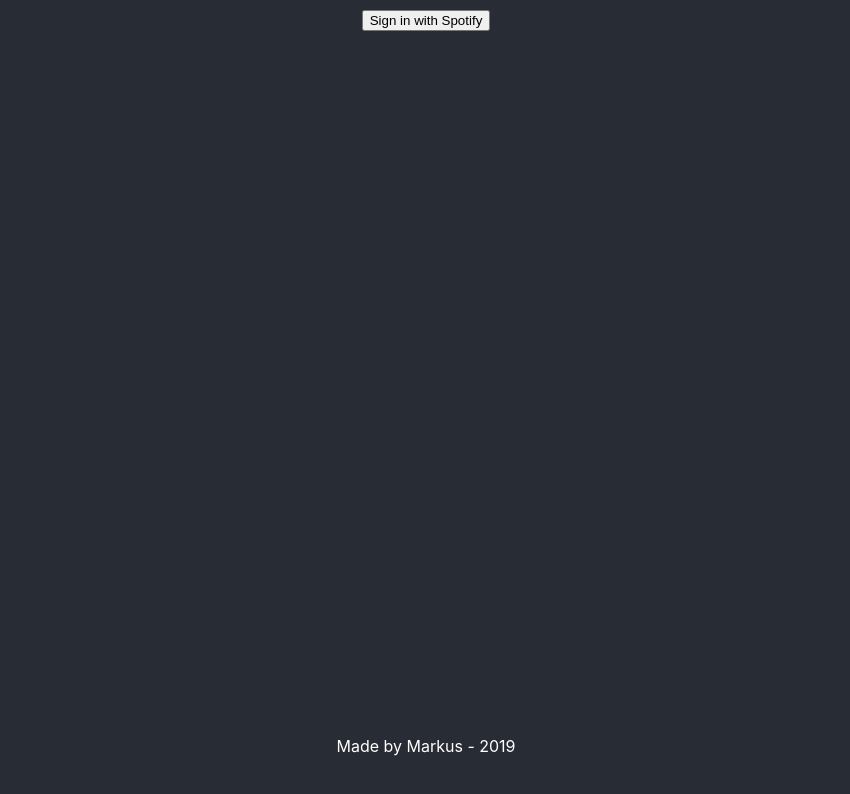
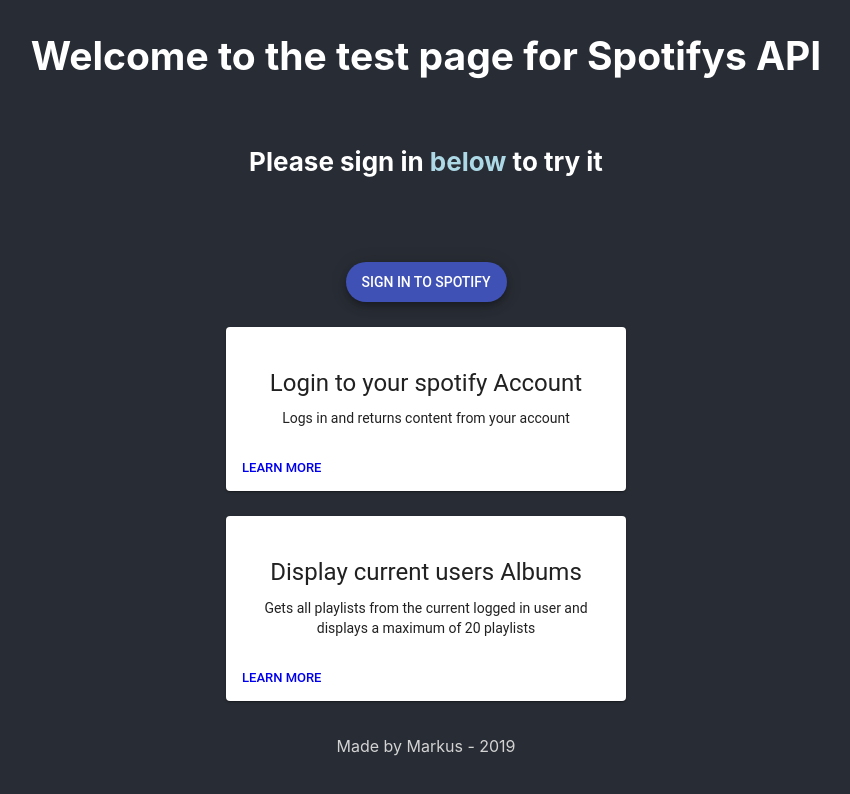
Before and after one commit to MarkusSagen/mk3-spotify, a React (Create React App) app: page / in a window 1280 px wide. Shown: the top 794 px of the page, without its empty margins (214-1064 px from the left). Built offline with nearby package versions, Linux system fonts and the light colour scheme; grey boxes are pictures that could not be loaded.

Commit message:
Updated style

```diff
--- a/src/App.js
+++ b/src/App.js
@@ -7,6 +7,12 @@
 import { withStyles } from '@material-ui/core/styles';
 import Fab from '@material-ui/core/Fab';
 import Button from '@material-ui/core/Button';
+import Card from '@material-ui/core/Card';
+import CardActionArea from '@material-ui/core/CardActionArea';
+import CardActions from '@material-ui/core/CardActions';
+import CardContent from '@material-ui/core/CardContent';
+import CardMedia from '@material-ui/core/CardMedia';
+import Typography from '@material-ui/core/Typography';
 
 // Styles
 let defaultTextColor = '#fff';
@@ -15,21 +21,16 @@
   display: 'inline-block',
 }
 
-let signInButtonStyle = withStyles({
-  root: {
-    background: 'linear-gradient(45deg, #FE6B8B 30%, #FF8E53 90%)',
-    borderRadius: 3,
-    border: 0,
-    color: 'white',
-    height: 48,
-    width: 400,
-    padding: '0 30px',
-    boxShadow: '0 3px 5px 2px rgba(255, 105, 135, .3)',
+const styles = theme => ({
+  margin: {
+    margin: theme.spacing.unit,
   },
-  label: {
-    textTransform: 'capitalize',
+  extendedIcon: {
+    marginRight: theme.spacing.unit,
   },
-})(Fab);;
+});
+
+
 
 
 
@@ -87,7 +88,7 @@
   render() {
     return(
       <div>
-
+      <p style={{color: '#ddd', fontSize: 'calc(8px + 2vmin)'}}> Filter Playlists</p>
       <input type="text" onKeyUp={e =>
         this.props.onTextChange(e.target.value)}/>
     </div>
@@ -117,17 +118,15 @@
   // Since playlist is garanteed to exist when rendered, we remove check here
   render() {
     return(
-      <div className="PlaylistComponent" style={{...defaultStyle, padding: '40px 20px', width: '25%'}}>
-        <h3> {this.props.playlists.length} Playlists </h3>
+      <div className="PlaylistComponent" style={{...defaultStyle, padding: '40px 10px', width: '25%'}}>
+        <h3 style={{marginBottom: '0px'}}> Playlists Listed </h3>
+        <h3 style={{marginTop: '5px', color: 'lightBlue'}}> {this.props.playlists.length} </h3>
       </div>
     )
   }
 }
 
 class PlaylistHours extends Component {
-  // Since playlist is garanteed to exist when rendered, we remove check here
-
-
   render() {
     // call this with allSongs.length
     let allSongs = this.props.playlists.reduce((songs, fEachPlaylist) => {
@@ -140,7 +139,8 @@
      },0)
     return(
       <div className="PlaylistComponent" style={{...defaultStyle, padding: '40px 20px', width: '25%'}}>
-        <h3> {totPlaylistDurration} Hours </h3>
+        <h3 style={{marginBottom: '0px'}}> Total Hours </h3>
+        <h3 style={{marginTop: '5px', color: 'lightBlue'}}> {totPlaylistDurration} </h3>
       </div>
     )
   }
@@ -188,9 +188,7 @@
             songs: []
           }
       })
-      }))
-
-
+    }))
   }
 
   render() {
@@ -208,25 +206,94 @@
         <header className="App-header">
         {this.state.user
           ? <div>
-              <h1>Playlist for {this.state.user.name}</h1>
+              <h1>Playlist for <span style={{'color': '#fc4a22'}}>
+                {this.state.user.name}</span>
+              </h1>
               <PlaylistCounter playlists={playlistToRender}/>
               <PlaylistHours playlists={playlistToRender}/>
               <Filter onTextChange={text => this.setState({filterString: text})}/>
 
-              <div style={{width: '100%', height: '20px'}}></div>
+              <div style={{width: '100%', height: '10vh'}}></div>
 
              {playlistToRender.map(playlist =>
                 <PlaylistContainer playlists={playlist}/>
               )}
             </div>
-          : <button onClick={() => window.location = 'https://mk3-spotify-backend.herokuapp.com/login'} >
-              Sign in with Spotify
-            </button>
+          // : <button onClick={() => window.location = 'https://mk3-spotify-backend.herokuapp.com/login'} >
+          :
+          <div style={{
+            display: 'flex',
+            flexDirection: 'column',
+            alignItems: 'center',
+            alignContent: 'center',
+          }}>
+            <h2> Welcome to the test page for Spotifys API </h2>
+            <h4> Please sign in <span style={{'color': 'lightBlue'}}>below</span> to try it </h4>
+            <div style={{width: '100%', height: '50px'}}></div>
+            <Fab
+              variant="extended"
+              size="medium"
+              color="primary"
+              aria-label="Add"
+              onClick={() => window.location = 'https://mk3-spotify-backend.herokuapp.com/login'} >
+              Sign in to Spotify
+            </Fab>
 
+            <div>
+              <Card style={{'width': '400px', 'paddingTop': '25px', 'marginTop': '25px'}}>
+                <CardActionArea>
+                  <CardMedia
+                    image="/static/images/cards/contemplative-reptile.jpg"
+                    title="Contemplative Reptile"
+                  />
+                  <CardContent>
+                    <Typography gutterBottom variant="h5" component="h2">
+                      Login to your spotify Account
+                    </Typography>
+                    <Typography component="p">
+                      Logs in and returns content from your account
+                    </Typography>
+                  </CardContent>
+                </CardActionArea>
+                <CardActions>
+                  <Button size="small" color="primary">
+                    <a style={{'textDecoration': 'none'}} href="https://developer.spotify.com/documentation/web-api/reference/playlists/get-a-list-of-current-users-playlists/">
+                      Learn More
+                    </a>
+                  </Button>
+                </CardActions>
+              </Card>
+
+              <Card style={{'width': '400px', 'paddingTop': '25px', 'marginTop': '25px'}}>
+                <CardActionArea>
+                  <CardMedia
+                    image="/static/images/cards/contemplative-reptile.jpg"
+                    title="Contemplative Reptile"
+                  />
+                  <CardContent>
+                    <Typography gutterBottom variant="h5" component="h2">
+                      Display current users Albums
+                    </Typography>
+                    <Typography component="p">
+                      Gets all playlists from the current logged in user and displays a maximum of 20 playlists
+                    </Typography>
+                  </CardContent>
+                </CardActionArea>
+                <CardActions>
+                  <Button size="small" color="primary">
+                    <a style={{'textDecoration': 'none'}} href="https://developer.spotify.com/documentation/web-api/reference/users-profile/get-current-users-profile/">
+                      Learn More
+                    </a>
+                  </Button>
+                </CardActions>
+              </Card>
+            </div>
+
+          </div>
         }
 
         </header>
-        <p className="reference" style={{}}> Made by Markus - 2019</p>
+        <p className="reference" style={{'color': 'lightGray'}}> Made by Markus - 2019</p>
       </div>
 
     );
```
Also changed, not shown: src/test.json (added, +61 -0 lines).
